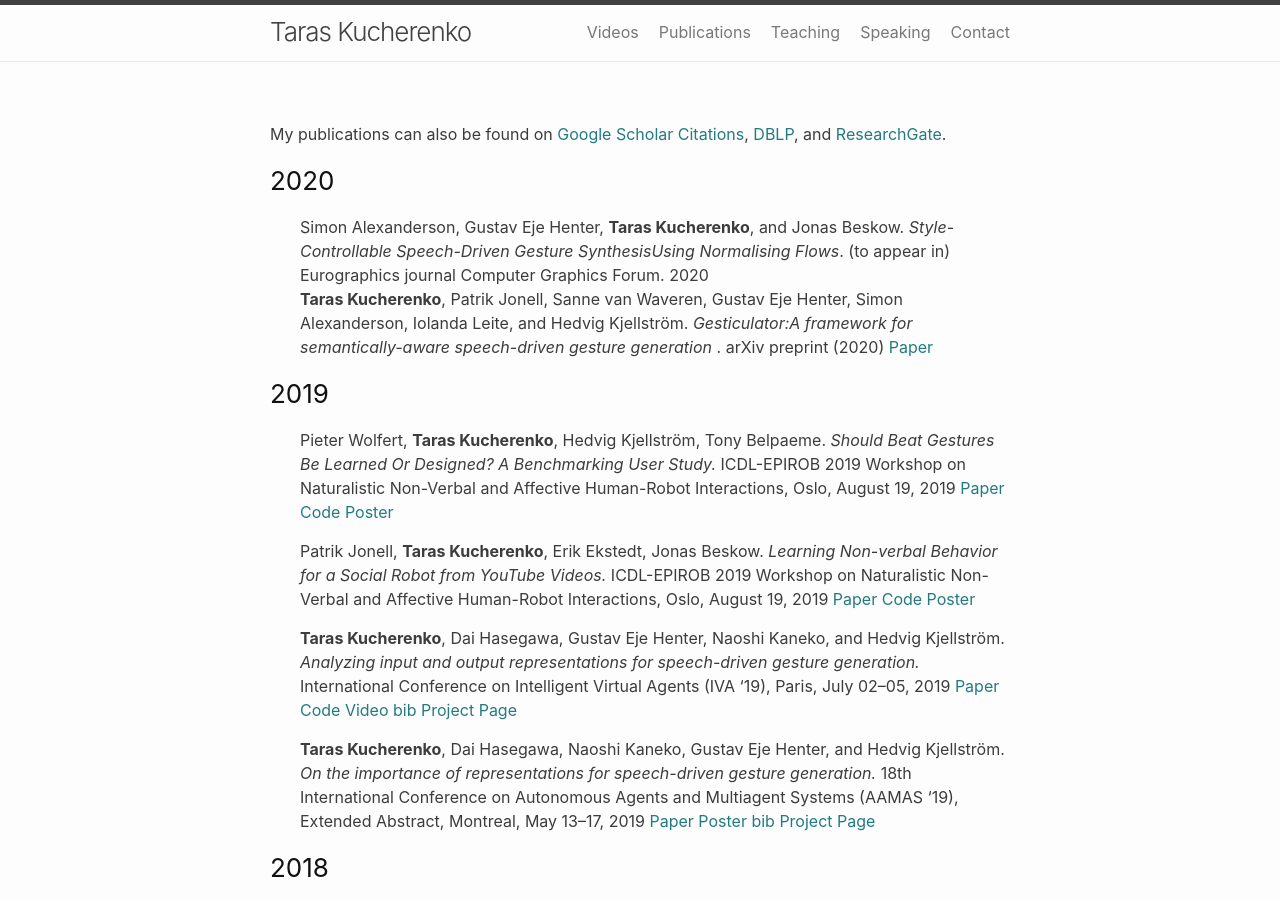
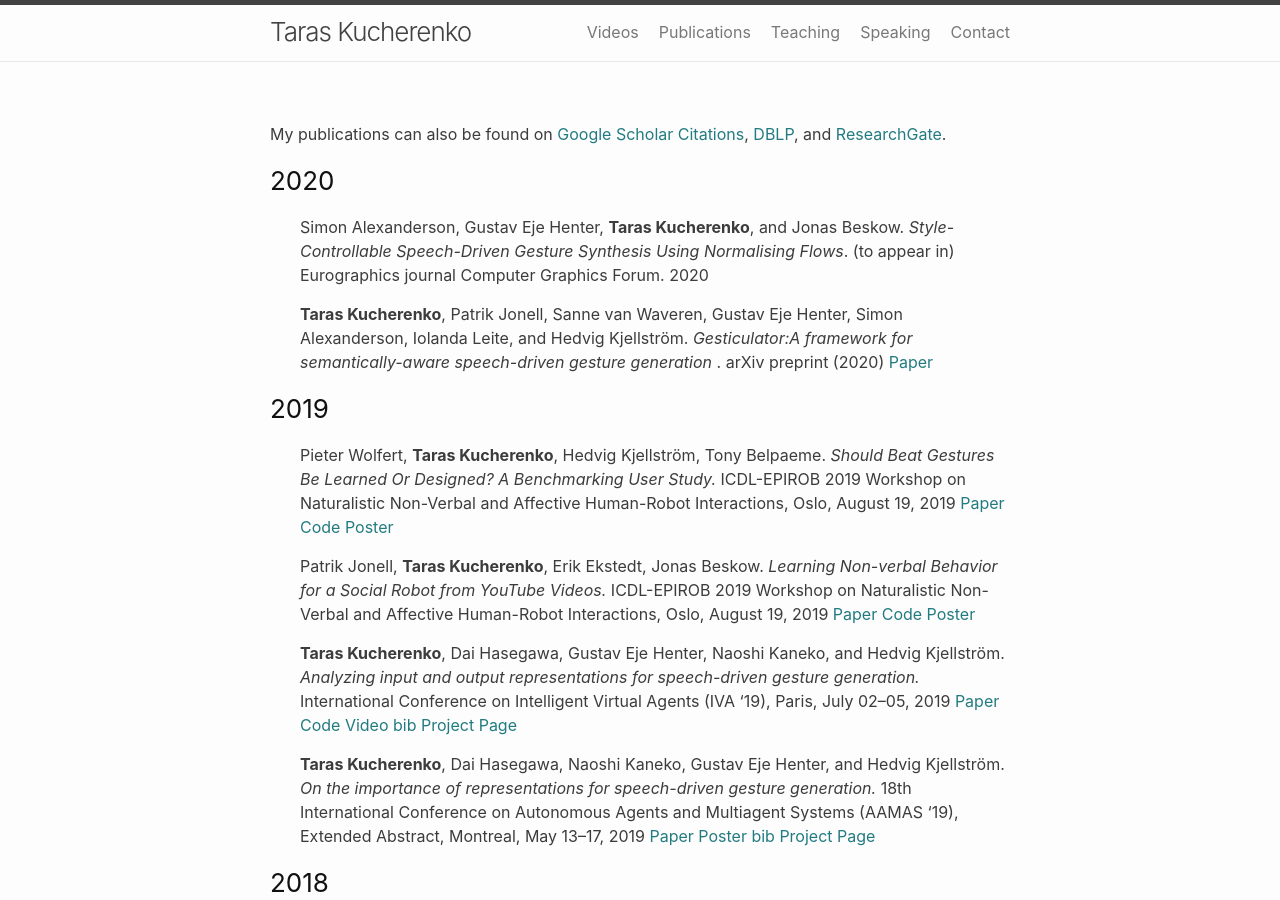
Before and after one commit to Svito-zar/Svito-zar.github.io, a Jekyll site: the page built from _pages/publications.md, in a window 1280 px wide and 900 px high. Built offline with Jekyll 4.4.1, drawn with Linux system fonts in a browser that asks for light colours.

Commit message:
A small update

```diff
--- a/_pages/publications.md
+++ b/_pages/publications.md
@@ -7,7 +7,8 @@
 My publications can also be found on [Google Scholar Citations](https://scholar.google.com/citations?user=aI_16pYAAAAJ&hl=en), [DBLP](https://dblp.uni-trier.de/pers/hd/k/Kucherenko:Taras), and [ResearchGate](https://www.researchgate.net/profile/Taras_Kucherenko).
 
 ### 2020
-* Simon Alexanderson, Gustav  Eje  Henter, **Taras Kucherenko**,  and Jonas Beskow. *Style-Controllable Speech-Driven Gesture SynthesisUsing Normalising Flows*. (to appear in) Eurographics journal Computer Graphics Forum. 2020
+* Simon Alexanderson, Gustav  Eje  Henter, **Taras Kucherenko**,  and Jonas Beskow. *Style-Controllable Speech-Driven Gesture Synthesis Using Normalising Flows*. (to appear in) Eurographics journal Computer Graphics Forum. 2020
+
 * **Taras Kucherenko**, Patrik Jonell, Sanne van Waveren, Gustav Eje Henter, Simon Alexanderson, Iolanda Leite, and Hedvig Kjellström. *Gesticulator:A framework for semantically-aware speech-driven gesture generation* . arXiv preprint (2020) [Paper]()
 
 ### 2019
```
